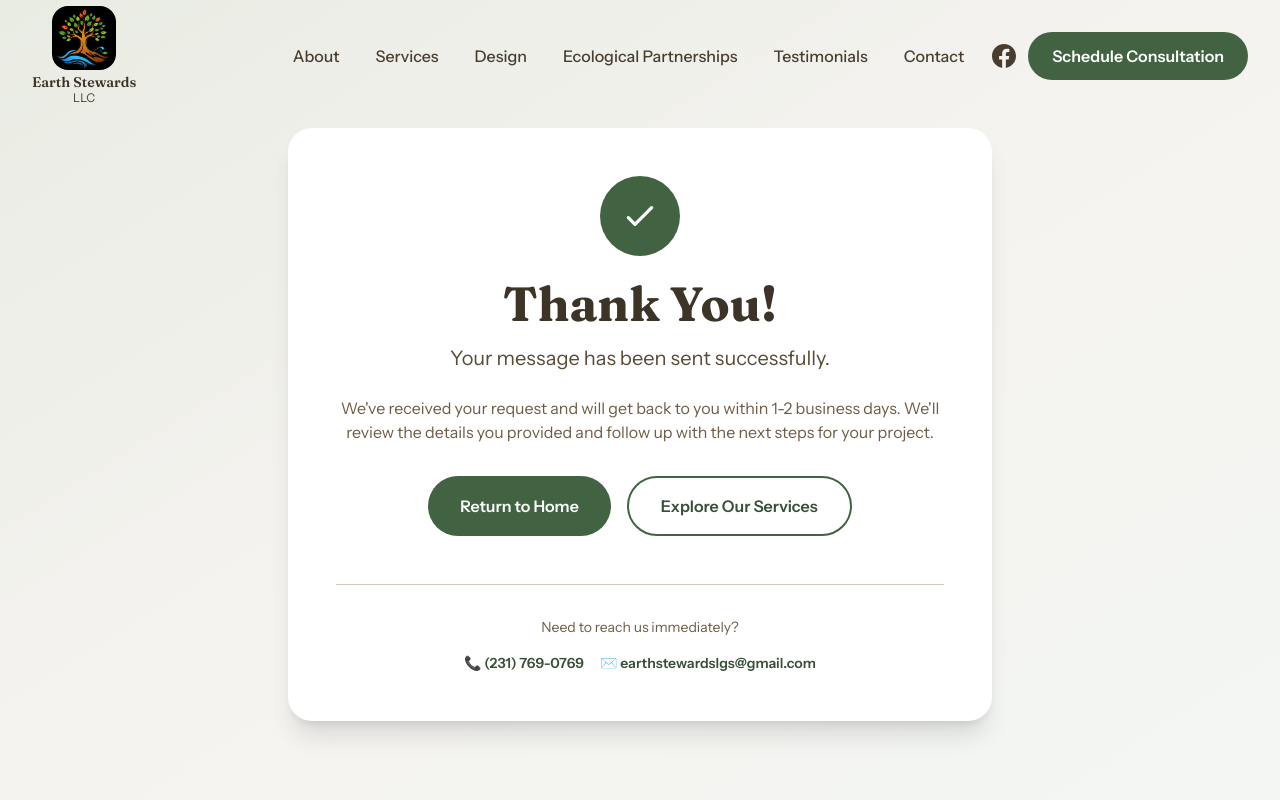
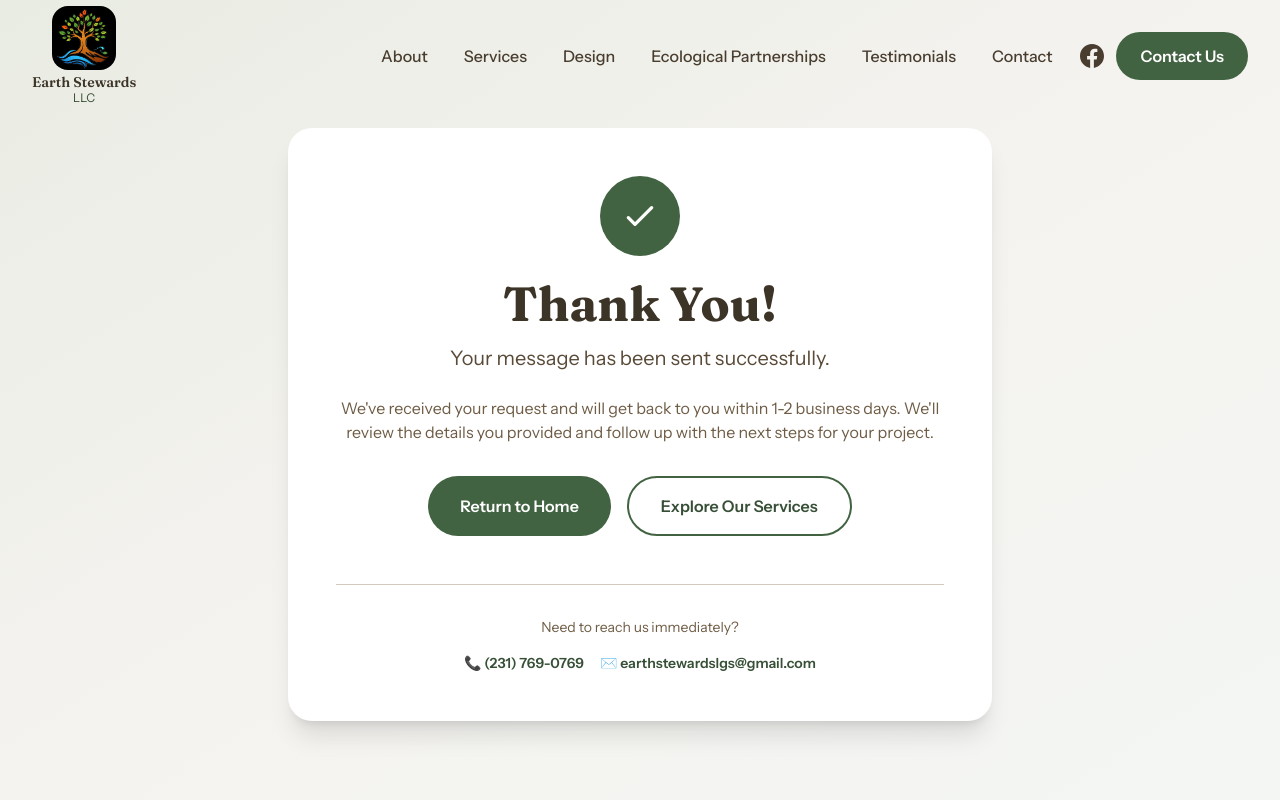
Before and after one commit to earthstewardslgs-del/earth-stewards-LLC-website, a Next.js app: page /thank-you in a window 1280 px wide. Shown: the top 800 px of the page. Built offline with nearby package versions, Linux system fonts and the light colour scheme.

Commit message:
Customize thank you page navigation CTA

```diff
--- a/app/thank-you/page.tsx
+++ b/app/thank-you/page.tsx
@@ -20,7 +20,7 @@
 
   return (
     <>
-      <Navigation />
+      <Navigation ctaLabel="Contact Us" ctaHref="/#contact" />
       <main className="min-h-screen bg-earth-50">
         <section className="relative pt-32 pb-20 bg-gradient-to-br from-sage-100 via-earth-50 to-moss-50">
           <div className="absolute inset-0 grain opacity-30"></div>
--- a/components/Navigation.tsx
+++ b/components/Navigation.tsx
@@ -3,7 +3,15 @@
 import { useState, useEffect } from 'react'
 import Link from 'next/link'
 
-export default function Navigation() {
+type NavigationProps = {
+  ctaLabel?: string
+  ctaHref?: string
+}
+
+export default function Navigation({
+  ctaLabel = 'Schedule Consultation',
+  ctaHref = '/#schedule',
+}: NavigationProps) {
   const [isScrolled, setIsScrolled] = useState(false)
   const [isMobileMenuOpen, setIsMobileMenuOpen] = useState(false)
 
@@ -88,10 +96,10 @@
               </svg>
             </a>
             <a
-              href="/#schedule"
+              href={ctaHref}
               className="ml-4 px-6 py-3 bg-moss-600 text-white font-semibold rounded-full hover:bg-moss-700 transition-all hover:shadow-lg"
             >
-              Schedule Consultation
+              {ctaLabel}
             </a>
           </div>
 
@@ -153,11 +161,11 @@
               )
             ))}
             <a
-              href="/#schedule"
+              href={ctaHref}
               onClick={() => setIsMobileMenuOpen(false)}
               className="block px-6 py-3 bg-moss-600 text-white font-semibold rounded-full hover:bg-moss-700 transition-all text-center"
             >
-              Schedule Consultation
+              {ctaLabel}
             </a>
           </div>
         </div>
```
